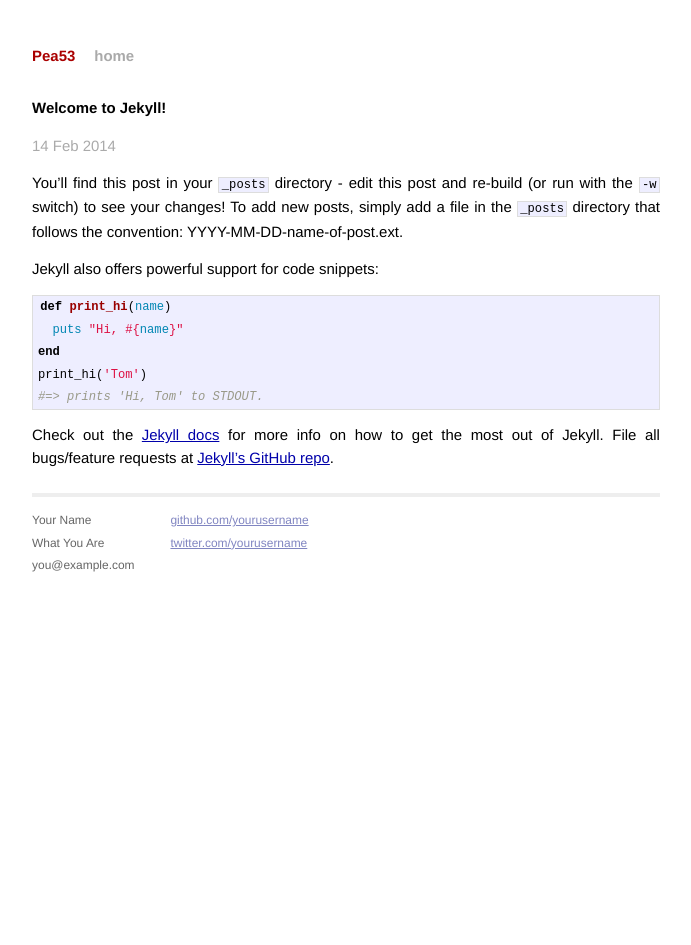
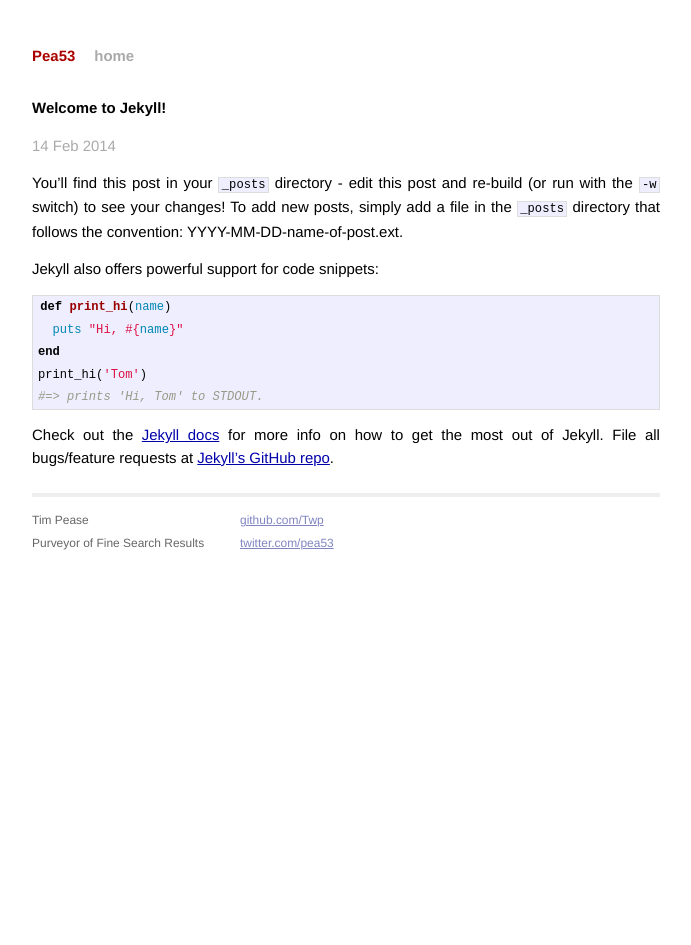
Before and after one commit to TwP/twp.github.io, a Jekyll site: the page built from _posts/2014-02-14-welcome-to-jekyll.markdown, in a window 1280 px wide. Shown: the whole page, without its empty margins (294-985 px from the left). Built offline with Jekyll 4.4.1, drawn with Linux system fonts in a browser that asks for light colours; Markdown is read by kramdown in place of the engine named in the settings.

Commit message:
updating that layout

```diff
--- a/_layouts/default.html
+++ b/_layouts/default.html
@@ -11,10 +11,8 @@
 
     <!-- Custom CSS -->
     <link rel="stylesheet" href="/css/main.css">
-
   </head>
   <body>
-
     <div class="site">
       <div class="header">
         <h1 class="title"><a href="/">{{ site.name }}</a></h1>
@@ -26,19 +24,17 @@
       <div class="footer">
         <div class="contact">
           <p>
-                Your Name<br />
-                What You Are<br />
-                you@example.com
+            Tim Pease<br />
+            Purveyor of Fine Search Results<br />
           </p>
         </div>
         <div class="contact">
           <p>
-                <a href="https://github.com/yourusername">github.com/yourusername</a><br />
-                <a href="https://twitter.com/yourusername">twitter.com/yourusername</a><br />
+            <a href="https://github.com/TwP">github.com/Twp</a><br />
+            <a href="https://twitter.com/pea53">twitter.com/pea53</a><br />
           </p>
         </div>
       </div>
     </div>
-
   </body>
 </html>
```
Lines whose indentation alone changed are shown as unchanged.
